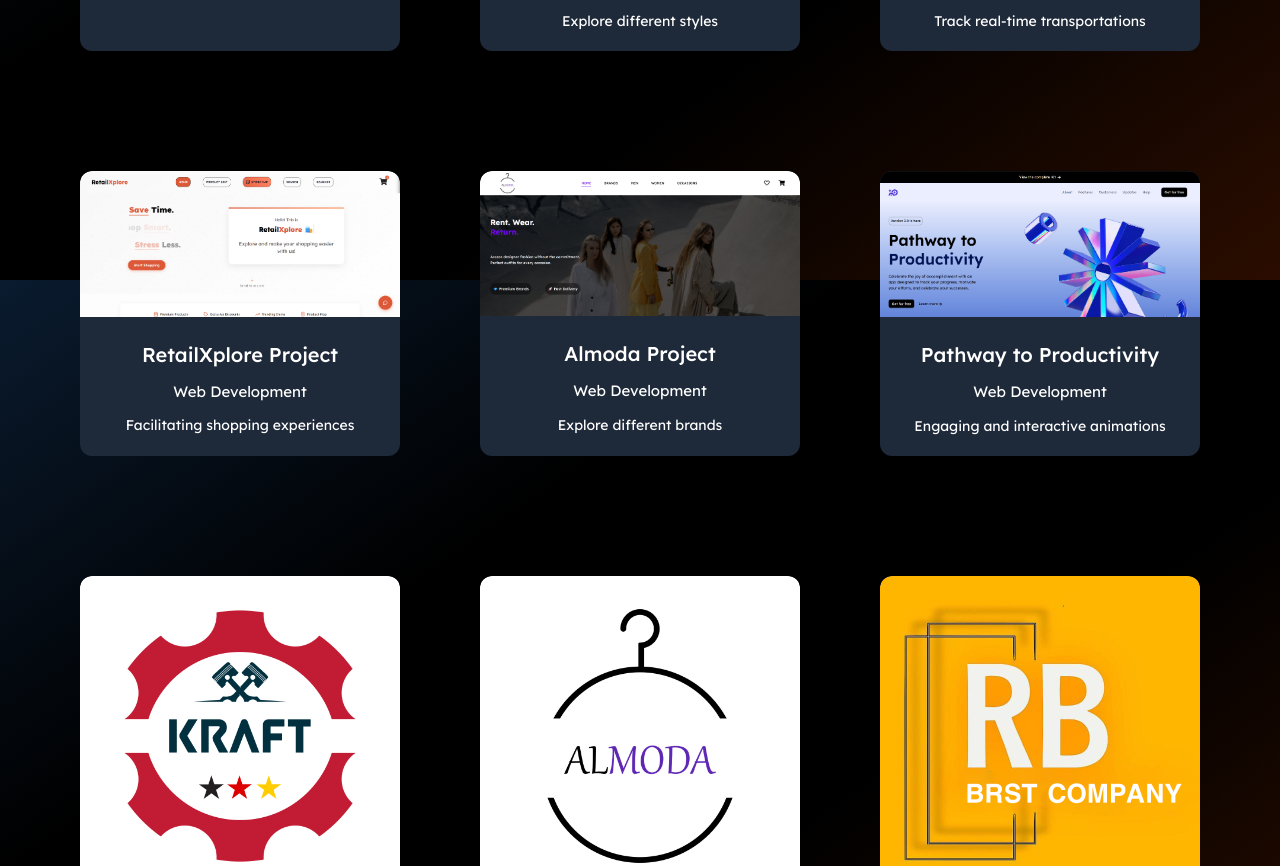
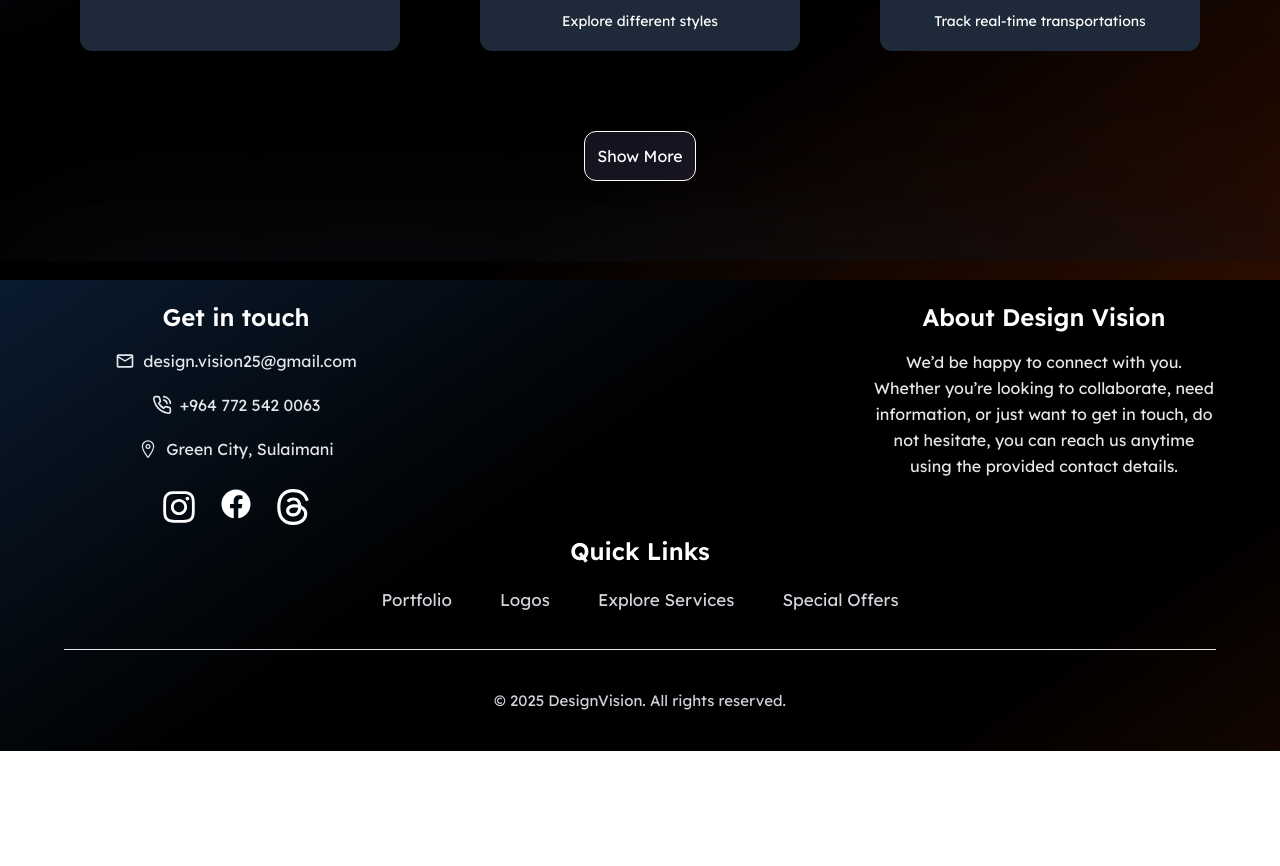
Before and after one commit to barezzali2/Design-Vision, a React (Vite) app: page /projects in a window 1280 px wide. Shown: the part 1320-2186 px from the top of the page. After the commit the page ends 2071 px from the top, so only its background shows below. Built offline with nearby package versions, Linux system fonts and the light colour scheme; a web font is replaced by a local one.

Commit message:
Adding a custom button

```diff
--- /dev/null
+++ b/src/components/Button.jsx
@@ -0,0 +1,11 @@
+import React from 'react'
+
+function Button({ children, className, expand }) {
+  return (
+    <button className={className} onClick={expand}>
+        {children}
+    </button>
+  )
+}
+
+export default Button
--- a/src/components/projects/ProjectsPage.jsx
+++ b/src/components/projects/ProjectsPage.jsx
@@ -1,16 +1,23 @@
-import React from 'react'
+import React, { useState } from 'react'
 import { motion } from "framer-motion"
 import { useTranslation } from 'react-i18next'
+import Button from '../Button';
 
 function ProjectsPage() {
+  const [isExpanded, setIsExpanded] = useState(false);
   const { t } = useTranslation();
+
+  function handleExpand() {
+    setIsExpanded((prev) => !prev)
+  }
+
 
   const projectListObj = t('projects.projectsList', {returnObjects: true})
   const projectsList = Object.values(projectListObj)
 
   return (
     <motion.div
-    className='mt-20 md:mt-15 mx-auto px-4 max-w-6xl w-[94%]'
+    className='mt-20 md:mt-15 mx-auto px-4 max-w-6xl w-[93%] lg:w-full mb-15 lg:mb-20'
     initial={{ opacity: 0, y:30 }}
     whileInView={{ opacity: 1, y:0 }}
     viewport={{once: true}}
@@ -27,17 +34,30 @@
       </header>
 
 
-    <div className='grid grid-cols-1 md:grid md:grid-cols-3 gap-20 mb-20 md:mb-30'>
-      {projectsList.map((project, index) => (
-        <div key={index} className='items-center justify-center text-center h-auto mt-10 bg-gray-800 rounded-xl cursor-pointer pb-5 group overflow-hidden'>
+    <div className='grid grid-cols-1 md:grid md:grid-cols-3 gap-20 mb-20 lg:mb-20'>
+      {isExpanded ?
+      (projectsList.slice().map((project, index) => (
+          <div key={index} className='items-center justify-center text-center h-auto mt-10 bg-gray-800 rounded-xl cursor-pointer pb-5 group overflow-hidden'>
           <img src={project.image} alt={index} className='mx-auto mb-6 rounded-t-xl md:group-hover:scale-[1.080] md:hover:transition-transform duration-400 ease-in-out'/>
           <h2 className='text-xl mb-3 font-medium'>{project.title}</h2>
           <h4 className='text-[15px] mb-3'>{project.field}</h4>
           <p className='text-sm'>{project.description}</p>
         </div>
-      ))}
+    ))) : (projectsList.slice(0, Math.ceil(projectsList.length / 2)).map((project, index) => (
+          <div key={index} className='items-center justify-center text-center h-auto mt-10 bg-gray-800 rounded-xl cursor-pointer pb-5 group overflow-hidden'>
+          <img src={project.image} alt={index} className='mx-auto mb-6 rounded-t-xl md:group-hover:scale-[1.080] md:hover:transition-transform duration-400 ease-in-out'/>
+          <h2 className='text-xl mb-3 font-medium'>{project.title}</h2>
+          <h4 className='text-[15px] mb-3'>{project.field}</h4>
+          <p className='text-sm'>{project.description}</p>
+        </div>
+    ))
+    )
+    }
+    </div>
 
-    </div>
+    <Button expand={handleExpand} className="bg-[#241f33a2] rounded-xl p-3 border-1 hover:bg-[#0e0c13] transition transform duration-150 cursor-pointer">
+      {isExpanded ? "Show Less" : "Show More"}
+    </Button>
 
 
     </motion.div>
```
